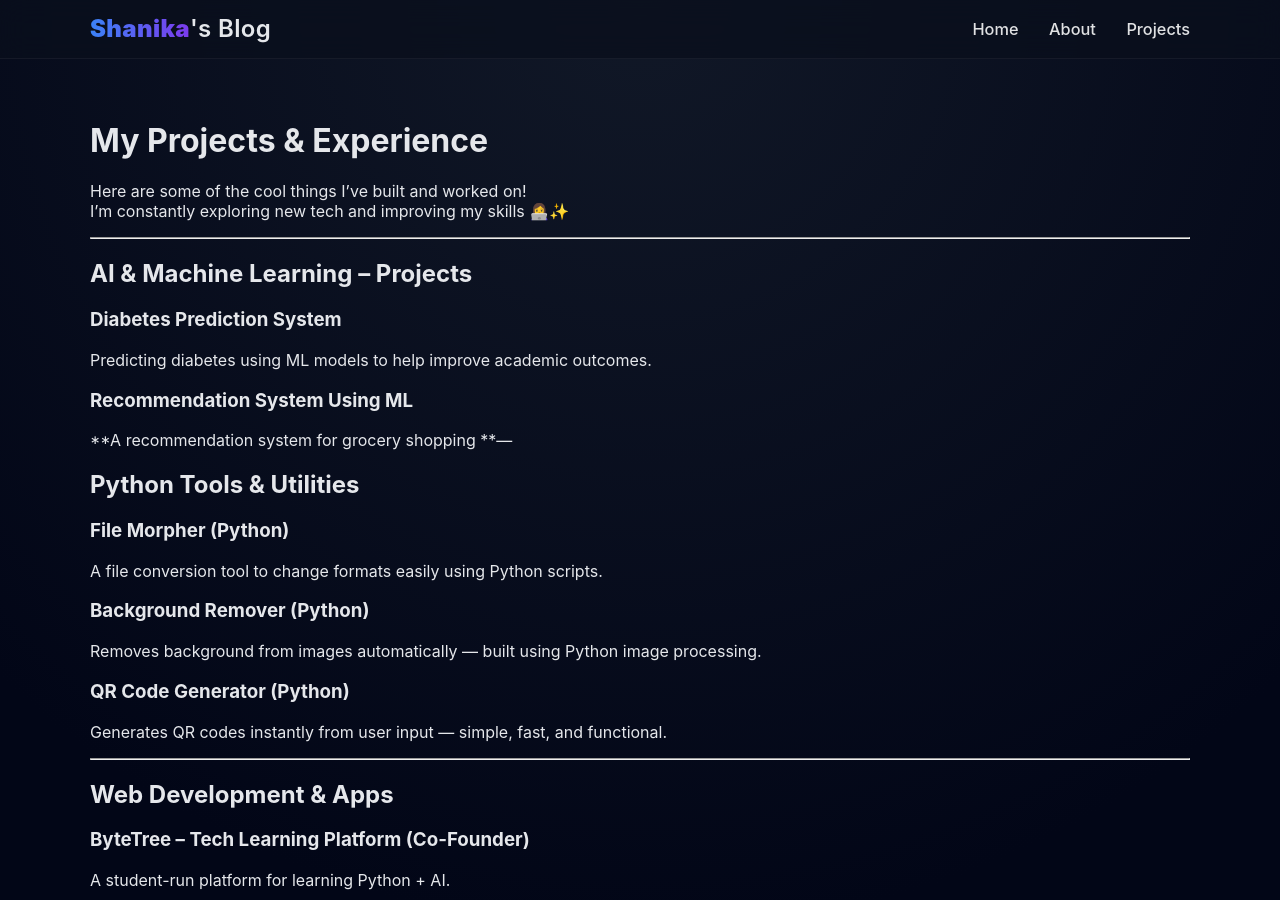
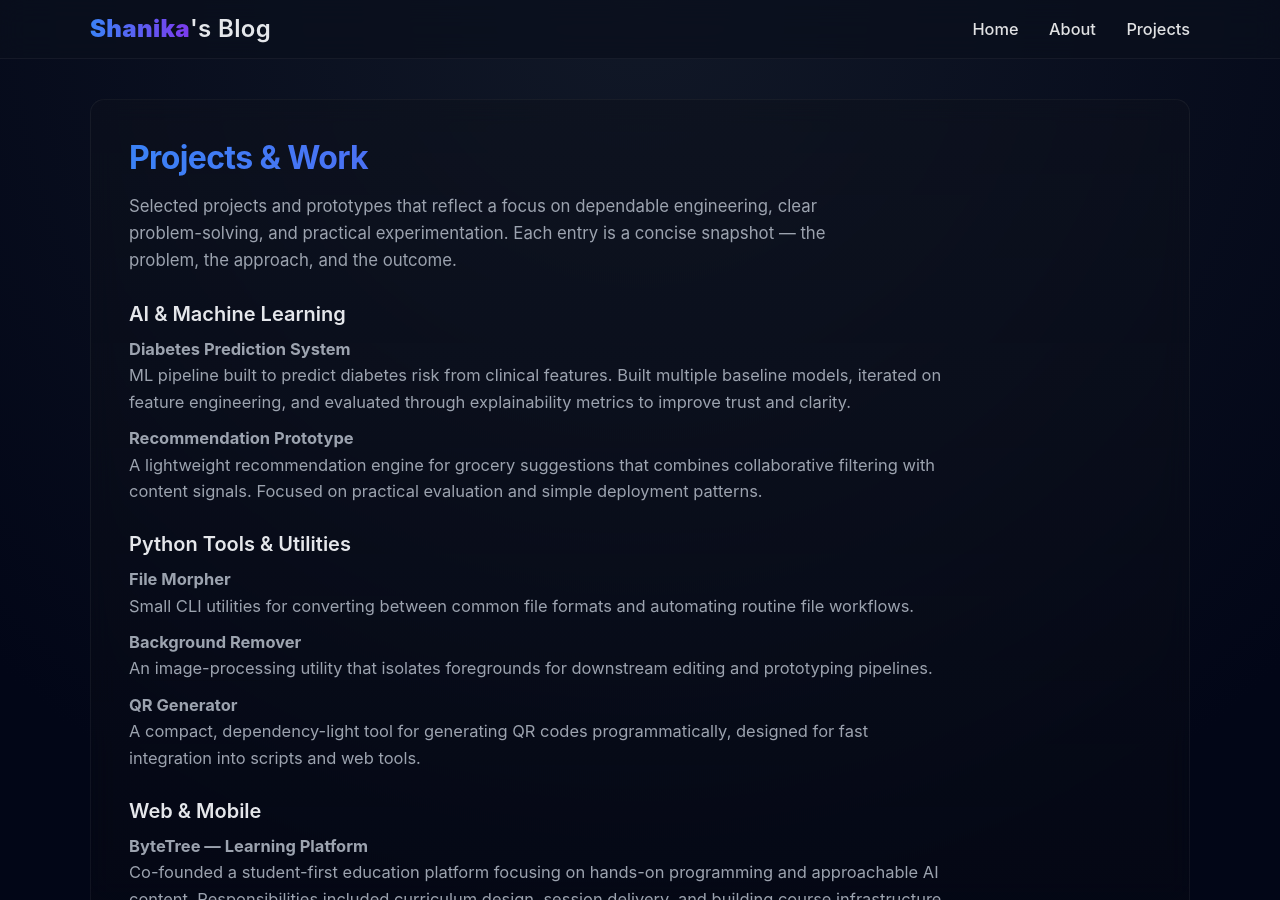
Before and after one commit to shanikashameems/shanikashameems.github.io, a Jekyll site: the page built from projects.md, in a window 1280 px wide and 900 px high. Built offline with Jekyll 4.4.1, drawn with Linux system fonts in a browser that asks for light colours; some of the changed text lies outside the part shown.

Commit message:
Update projects.md

```diff
--- a/projects.md
+++ b/projects.md
@@ -3,49 +3,115 @@ layout: default
 title: Projects
 ---
 
-# My Projects & Experience
+<section style="
+  margin-top:0;
+  border:1px solid rgba(255,255,255,0.05);
+  padding:38px;
+  border-radius:14px;
+  background:linear-gradient(180deg, rgba(13,17,28,0.55), rgba(6,8,14,0.35));
+  backdrop-filter:blur(12px);
+  opacity:0;
+  animation:projectsReveal 1s ease forwards;
+">
 
-Here are some of the cool things I’ve built and worked on!
-I'm constantly exploring new tech and improving my skills 👩‍💻✨
+  <h1 style="
+    margin:0 0 16px 0;
+    font-size:2rem;
+    font-weight:700;
+    letter-spacing:-0.02em;
+    background:linear-gradient(90deg,#3b82f6,#7c3aed);
+    -webkit-background-clip:text;
+    -webkit-text-fill-color:transparent;
+  ">
+    Projects & Work
+  </h1>
 
----
+  <p style="
+    color:#9ca3af;
+    font-size:1.05rem;
+    max-width:760px;
+    line-height:1.6;
+    margin:0 0 28px 0;
+  ">
+    Selected projects and prototypes that reflect a focus on dependable engineering, clear problem-solving, and practical experimentation. Each entry is a concise snapshot — the problem, the approach, and the outcome.
+  </p>
 
-##  AI & Machine Learning – Projects
 
-###  Diabetes Prediction System
-Predicting diabetes using ML models to help improve academic outcomes.
+  <!-- AI & ML -->
+  <div style="opacity:0; animation:fadeSlide 1.05s ease forwards; animation-delay:0.18s;">
+    <h2 style="font-size:1.25rem; margin-bottom:10px; font-weight:600;">AI & Machine Learning</h2>
 
-### Recommendation System Using ML
-**A recommendation system for grocery shopping
-**---
+    <div style="color:#9ca3af; line-height:1.6; font-size:1.03rem; max-width:820px;">
+      <strong>Diabetes Prediction System</strong><br>
+      ML pipeline built to predict diabetes risk from clinical features. Built multiple baseline models, iterated on feature engineering, and evaluated through explainability metrics to improve trust and clarity.
 
-##  Python Tools & Utilities
+      <div style="height:10px;"></div>
 
-###  File Morpher (Python)
-A file conversion tool to change formats easily using Python scripts.
+      <strong>Recommendation Prototype</strong><br>
+      A lightweight recommendation engine for grocery suggestions that combines collaborative filtering with content signals. Focused on practical evaluation and simple deployment patterns.
+    </div>
+  </div>
 
-###  Background Remover (Python)
-Removes background from images automatically — built using Python image processing.
 
-###  QR Code Generator (Python)
-Generates QR codes instantly from user input — simple, fast, and functional.
+  <!-- Python Tools -->
+  <div style="margin-top:28px; opacity:0; animation:fadeSlide 1.05s ease forwards; animation-delay:0.32s;">
+    <h2 style="font-size:1.25rem; margin-bottom:10px; font-weight:600;">Python Tools & Utilities</h2>
 
----
+    <div style="color:#9ca3af; line-height:1.6; font-size:1.03rem; max-width:820px;">
+      <strong>File Morpher</strong><br>
+      Small CLI utilities for converting between common file formats and automating routine file workflows.
 
-##  Web Development & Apps
+      <div style="height:10px;"></div>
 
-###  ByteTree – Tech Learning Platform (Co-Founder)
-A student-run platform for learning Python + AI.
-- Conducted live sessions
-- Built course structure and beginner-friendly content
+      <strong>Background Remover</strong><br>
+      An image-processing utility that isolates foregrounds for downstream editing and prototyping pipelines.
 
-###  Expo Micro-Journal App (Mobile App)
-A minimal journaling app using React Native Expo:
-- Daily notes
-- Smooth UI
-- Local storage for privacy
+      <div style="height:10px;"></div>
 
----
+      <strong>QR Generator</strong><br>
+      A compact, dependency-light tool for generating QR codes programmatically, designed for fast integration into scripts and web tools.
+    </div>
+  </div>
 
-✨ And more coming…
-I love building tools that make life easier and learning more fun 💙
+
+  <!-- Web & Mobile -->
+  <div style="margin-top:28px; opacity:0; animation:fadeSlide 1.05s ease forwards; animation-delay:0.46s;">
+    <h2 style="font-size:1.25rem; margin-bottom:10px; font-weight:600;">Web & Mobile</h2>
+
+    <div style="color:#9ca3af; line-height:1.6; font-size:1.03rem; max-width:820px;">
+      <strong>ByteTree — Learning Platform</strong><br>
+      Co-founded a student-first education platform focusing on hands-on programming and approachable AI content. Responsibilities included curriculum design, session delivery, and building course infrastructure.
+
+      <div style="height:10px;"></div>
+
+      <strong>Expo Micro-Journal</strong><br>
+      Minimal journaling app built with React Native (Expo). Prioritised a clean UX, local-first data storage and a tiny surface area for fast prototyping.
+    </div>
+  </div>
+
+
+  <!-- Future work / CTA -->
+  <div style="margin-top:28px; opacity:0; animation:fadeSlide 1.05s ease forwards; animation-delay:0.6s;">
+    <h2 style="font-size:1.25rem; margin-bottom:10px; font-weight:600;">Next steps</h2>
+
+    <p style="color:#9ca3af; max-width:760px; font-size:1.03rem; line-height:1.6;">
+      I’ll publish deeper write-ups and reproducible notebooks for selected projects. If you’re interested in collaboration or want access to a project repo, reach out via my GitHub profile.
+    </p>
+  </div>
+
+</section>
+
+<!-- ANIMATIONS -->
+<style>
+@keyframes projectsReveal {
+  0% { opacity:0; transform:translateY(18px); filter:blur(12px); }
+  70% { opacity:1; transform:translateY(0); filter:blur(0); }
+  100% { opacity:1; }
+}
+
+@keyframes fadeSlide {
+  0% { opacity:0; transform:translateY(14px); filter:blur(10px); }
+  70% { opacity:1; transform:translateY(0); filter:blur(0); }
+  100% { opacity:1; }
+}
+</style>
```
